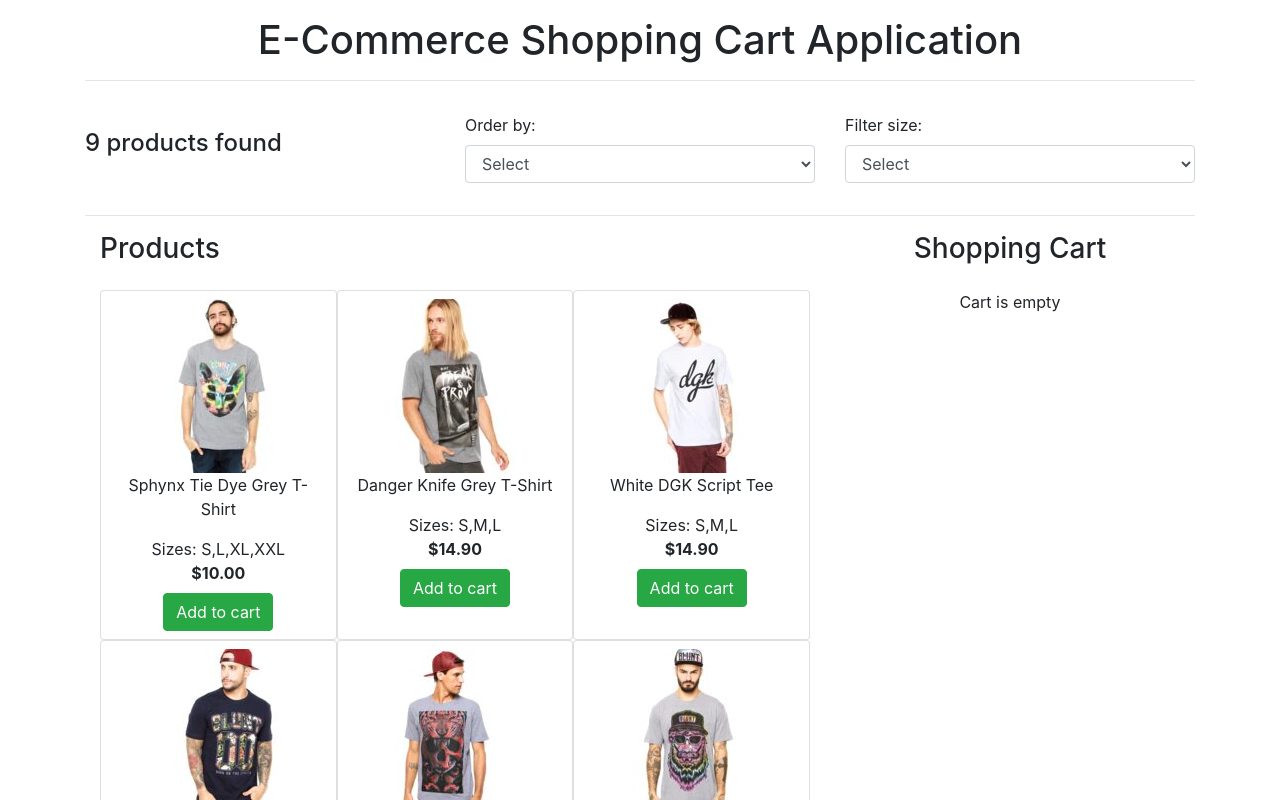
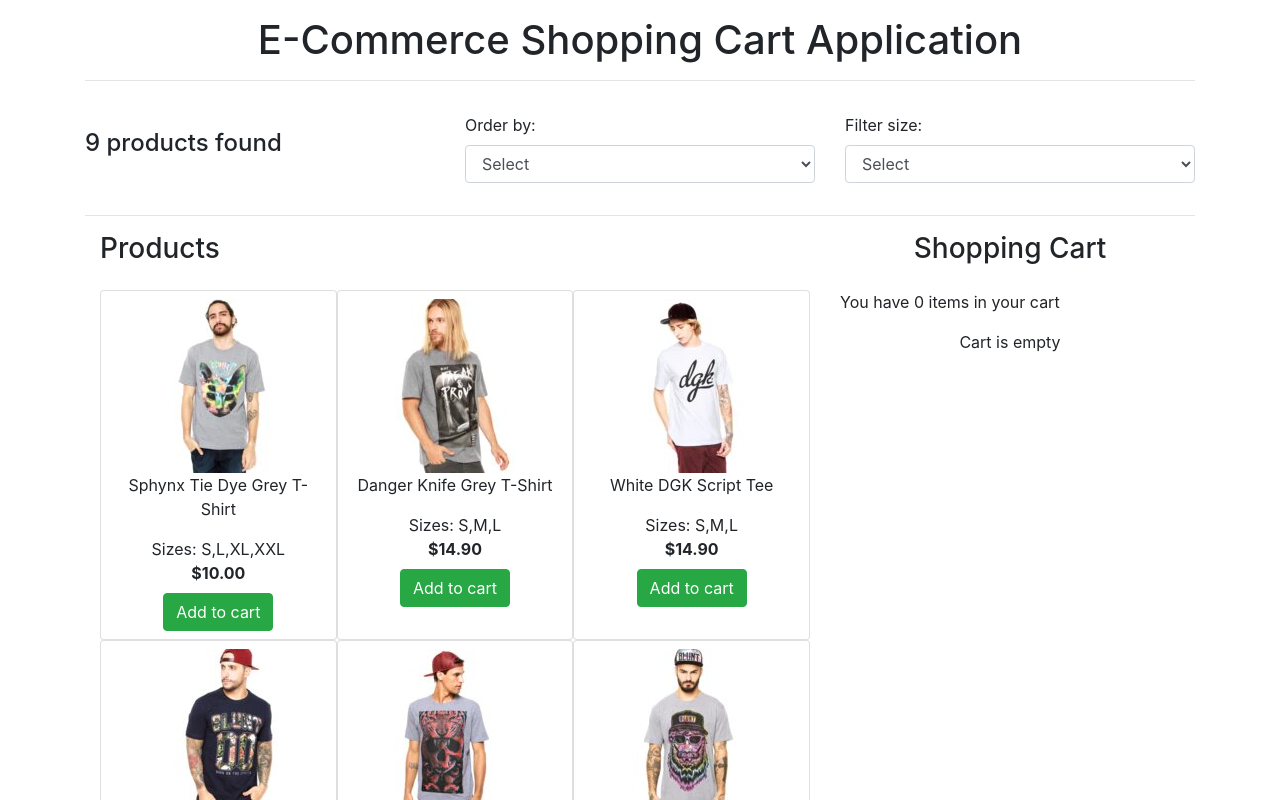
Before and after one commit to justgarcia5/ecommerce-application, a React (Create React App) app: page / in a window 1280 px wide. Shown: the top 800 px of the page. Built offline with nearby package versions, Linux system fonts and the light colour scheme; data requests are answered from the project's data file.

Commit message:
conigured local storage and working

```diff
--- a/src/App.js
+++ b/src/App.js
@@ -16,6 +16,9 @@
       setProducts(data);
       setFilteredProducts(data)
     })
+    if(localStorage.getItem('cart')) {
+      setCart(() => JSON.parse(localStorage.getItem('cart')))
+    }
   }, [])
 
   const addProductToCart = (id, product) => {
@@ -30,11 +33,14 @@
     if(!productAlreadyInCart) {
       setCart(prevProps => [...prevProps, {...product, count: 1}]);
     }
+    localStorage.setItem("cart", JSON.stringify(cart))
   }
 
   const removeProductFromCart = (id) => {
-    let removed = cart.filter(item => item.id !== id)
-    setCart(() => removed.length > 0 ? removed : [] )
+    const items = cart.filter(item => item.id !== id)
+    localStorage.setItem('cart', items)
+    setCart(items)
+
   }
 
   const handleChangeSort = (e) => {
--- a/src/component/Basket.js
+++ b/src/component/Basket.js
@@ -1,26 +1,24 @@
 import React from 'react';
 
 export default function Basket(props) {
-  const product = props.cart.map(item => item.count)
-  const cartItems = product.reduce((a, b) => a + b, 0)
-
+  const total = props.cart.reduce((a, b) => a + b.price * b.count, 0).toFixed(2);
+//
   const onChange = (e) => {
-    return props.cart.map(item => {
+    props.cart.map(item => {
       if(e.target.name === item.title) {
-        item.count = e.target.value
-        props.setCart(prevProps => [...prevProps])
+        item.count = e.target.value;
+        props.setCart(prevProps => [...prevProps]);
       }
     })
   }
-  console.log(props.cart)
 
   return(
     <div>
       <h3 className="pb-3 text-center">Shopping Cart</h3>
       <div>
-        {/* {props.cart.length > 0 &&
-          <p>You have {cartItems} items in your cart</p>
-        } */}
+        {props.cart.length >= 0 &&
+          <p>You have {props.cart.length} items in your cart</p>
+        }
         {props.cart.map((item) => {
           return(
             <div key={item.id} className="cart-item">
@@ -32,9 +30,10 @@
                 </div>
                 <div className="col-md-8">
                   <p className="p-0">{item.title}</p><br/>
+
                 </div>
                 <div className="col-md-2">
-                  <button className="btn btn-danger" onClick={() => props.removed(item.id, item.price)}>Remove</button>
+                  <button className="btn btn-danger" onClick={() => props.removed(item.id)}>Remove</button>
                 </div>
               </div>
               <div className="row pl-5">
@@ -50,11 +49,13 @@
             </div>
           )})
         }
-        {/* {props.cart.length > 0 &&
-
-          <div className="text-right">Total: ${total}</div>
-        } */}
-        {props.cart.length < 1 &&
+        {props.cart.length > 0 &&
+        <div>
+          <div className="text-right pr-1">Total: ${total}</div>
+          <button className="btn btn-primary float-right mt-2" onClick={() => alert("Ready to checkout!")}>Checkout</button>
+        </div>
+        }
+        {props.cart.length <= 0 &&
           <div className="text-center">Cart is empty</div>
         }
       </div>
```
